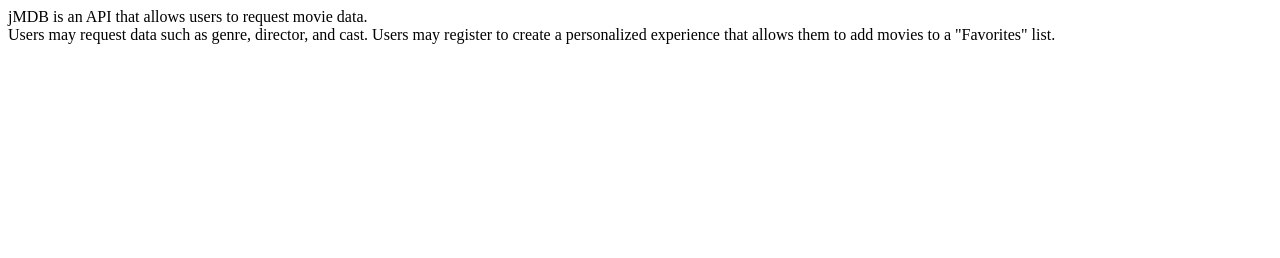
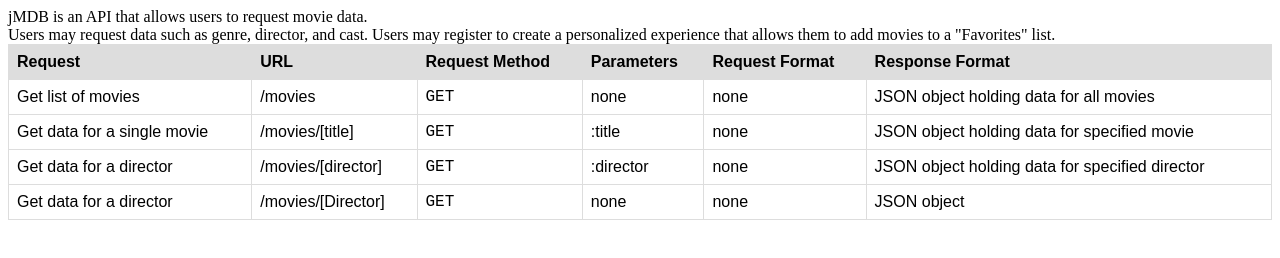
Before and after one commit to jaceyh/movie-API, a website: page public/documentation.html in a window 1280 px wide. Drawn offline with Linux system fonts and the light colour scheme.

Commit message:
add GET req,res code and documentation

```diff
--- a/public/documentation.html
+++ b/public/documentation.html
@@ -1,6 +1,71 @@
 <!DOCTYPE html>
+<head>
+    <title>jMDB - Jacey's Movie Database</title>
+    <style>
+        table {
+            font-family: Arial, Helvetica, sans-serif;
+            width:100%;
+            border-collapse: collapse;
+        }
+        td, th {
+            border: 1px solid #ddd;
+            text-align: left;
+            padding: 8px;
+        }
+        th {
+            background-color: #ddd;
+        }
+        .code {
+            font-family: 'Courier New', Courier, monospace;
+        }
+    </style>
+</head>
 <body>
+    <div>
     jMDB is an API that allows users to request movie data.<br>
     Users may request data such as genre, director, and cast.
-    Users may register to create a personalized experience that allows them to add movies to a "Favorites" list.
+    Users may register to create a personalized experience that allows them to add movies to a "Favorites" list.<br>
+    </div>
+    <table>
+        <tr>
+            <th>Request</th>
+            <th>URL</th>
+            <th>Request Method</th>
+            <th>Parameters</th>
+            <th>Request Format</th>
+            <th>Response Format</th>
+        </tr>
+        <tr>
+            <td>Get list of movies</td>
+            <td>/movies</td>
+            <td class="code">GET</td>
+            <td>none</td>
+            <td>none</td>
+            <td>JSON object holding data for all movies</td>
+        </tr>
+        <tr>
+            <td>Get data for a single movie</td>
+            <td>/movies/[title]</td>
+            <td class="code">GET</td>
+            <td>:title</td>
+            <td>none</td>
+            <td>JSON object holding data for specified movie</td>
+        </tr>
+        <tr>
+            <td>Get data for a director</td>
+            <td>/movies/[director]</td>
+            <td class="code">GET</td>
+            <td>:director</td>
+            <td>none</td>
+            <td>JSON object holding data for specified director</td>
+        </tr>
+        <tr>
+            <td>Get data for a director</td>
+            <td>/movies/[Director]</td>
+            <td class="code">GET</td>
+            <td>none</td>
+            <td>none</td>
+            <td>JSON object</td>
+        </tr>
+    </table>
 </body>
```
Also changed, not shown: index.js (+37 -12 lines).
